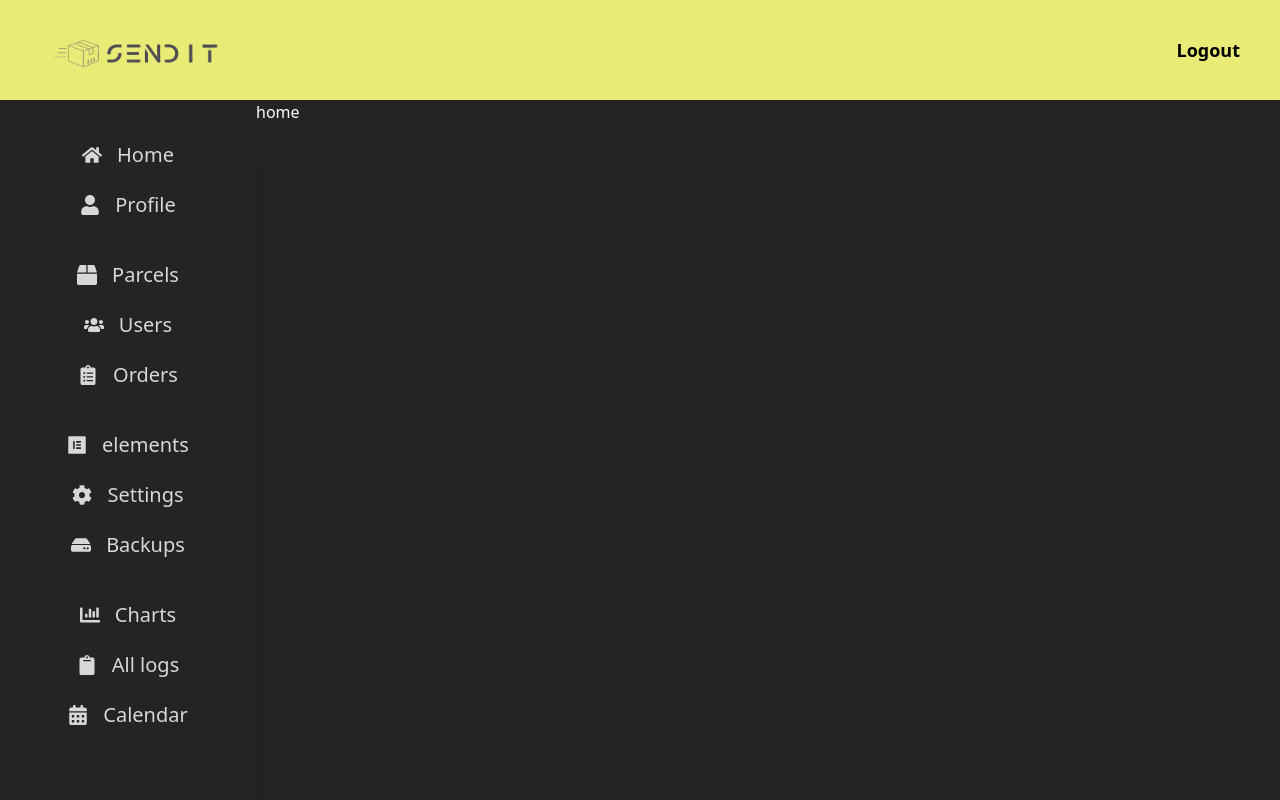
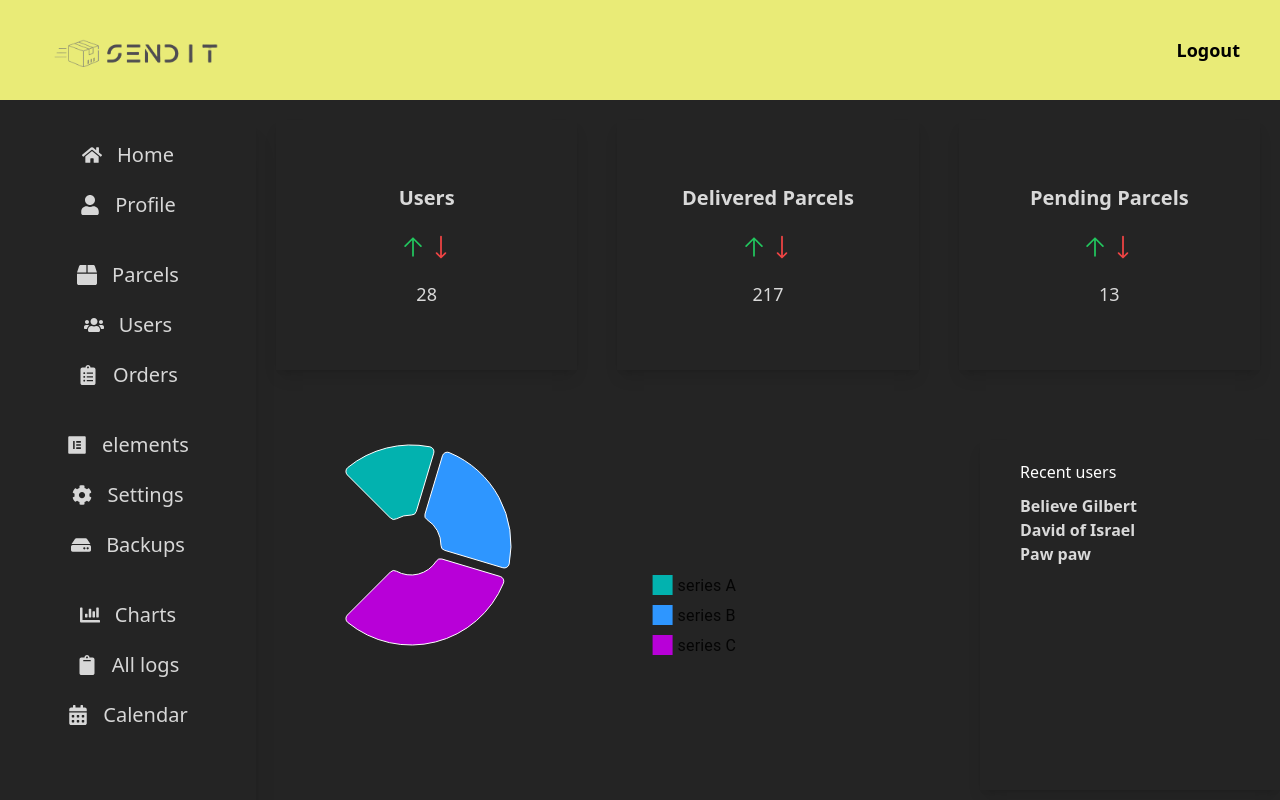
Before and after one commit to valanboy/sendit1, a React (Vite) app in the folder admin/: page / in a window 1280 px wide. Shown: the top 800 px of the page. Built offline with nearby package versions, Linux system fonts and the light colour scheme.

Commit message:
created the hompage for the admin dashboard

```diff
--- a/admin/src/pages/Home.jsx
+++ b/admin/src/pages/Home.jsx
@@ -1,10 +1,72 @@
+import { HiArrowSmallUp, HiArrowLongDown } from "react-icons/hi2";
+import { PieChart } from '@mui/x-charts/PieChart';
+
 
 const Home = () => {
   return (
-    <div className="text-white">
-      home
+    <div className="">
+      <div className="flex items-center">
+        <div className="flex flex-col items-center justify-center text-[#d9d9d9] h-[250px] w-[350px] shadow-lg m-[20px]">
+          <h1 className="text-[20px] font-semibold">Users</h1>
+          <div className="flex items-center mt-[20px]">
+            <HiArrowSmallUp className="text-[28px] text-green-500" />
+            <HiArrowLongDown className="text-[28px] text-red-500" />
+          </div>
+          <span className="mt-[20px] text-[18px]"> 28</span>
+        </div>
+
+        <div className="flex flex-col items-center justify-center text-[#d9d9d9] h-[250px] w-[350px] shadow-lg m-[20px]">
+          <h1 className="text-[20px] font-semibold">Delivered Parcels</h1>
+          <div className="flex items-center mt-[20px]">
+            <HiArrowSmallUp className="text-[28px] text-green-500" />
+            <HiArrowLongDown className="text-[28px] text-red-500" />
+          </div>
+          <span className="mt-[20px] text-[18px]"> 217</span>
+        </div>
+
+        <div className="flex flex-col items-center justify-center text-[#d9d9d9] h-[250px] w-[350px] shadow-lg m-[20px]">
+          <h1 className="text-[20px] font-semibold">Pending Parcels</h1>
+          <div className="flex items-center mt-[20px]">
+            <HiArrowSmallUp className="text-[28px] text-green-500" />
+            <HiArrowLongDown className="text-[28px] text-red-500" />
+          </div>
+          <span className="mt-[20px] text-[18px]"> 13</span>
+        </div>
+      </div>
+
+
+      <div className="flex items-center justify-between">
+<div className="h-[450px] w-[500px] text-[#fff]">
+<PieChart
+  series={[
+    {
+      data: [
+        { id: 0, value: 10, label: 'series A' },
+        { id: 1, value: 15, label: 'series B' },
+        { id: 2, value: 20, label: 'series C' },],
+      innerRadius: 30,
+      outerRadius: 100,
+      paddingAngle: 5,
+      cornerRadius: 5,
+      startAngle: -45,
+      endAngle: 225,
+      cx: 150,
+      cy: 150,
+    }
+  ]}
+/>
+</div>
+<div className="h-[350px] w-[300px] shadow-lg p-[20px]">
+<h2 className="flex px-[20px] text-[#fff]">Recent users</h2>
+<ol className="flex flex-col font-semibold justify-end px-[20px] mt-[10px] text-[#d9d9d9]">
+  <li>Believe Gilbert</li>
+  <li>David of Israel</li>
+  <li>Paw paw</li>
+</ol>
+</div>
+      </div>
     </div>
-  )
-}
+  );
+};
 
-export default Home
+export default Home;
```
Also changed, not shown: admin/package.json (+7 -1 lines), 1 other file (tests, documents, lock files or other folders).
